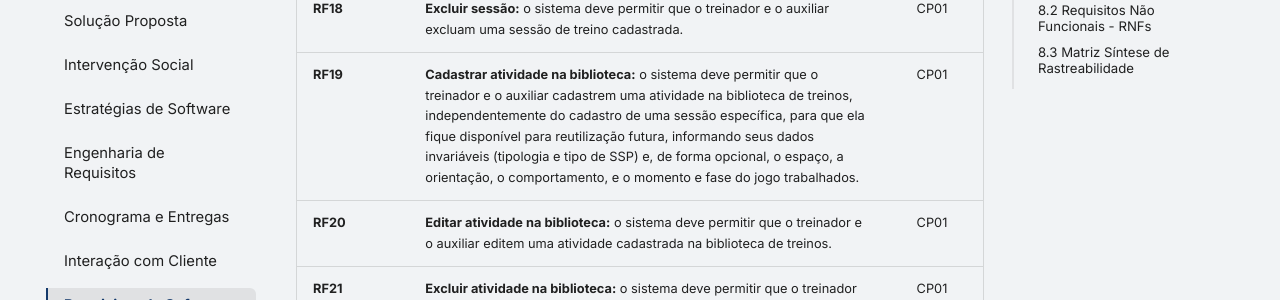
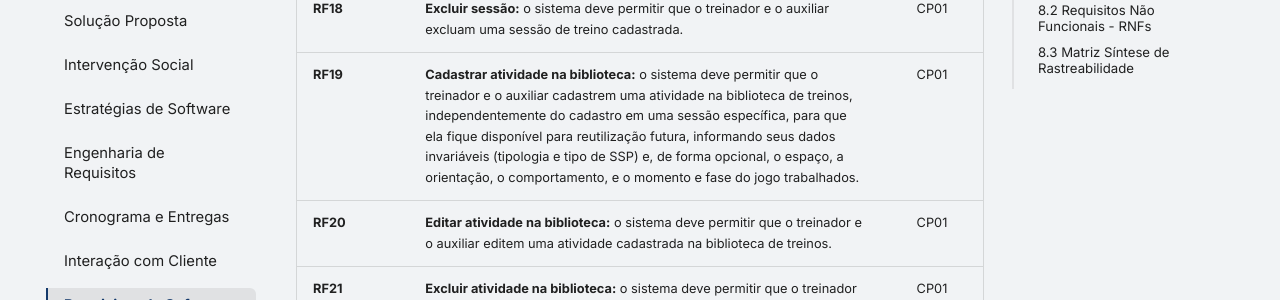
Before and after one commit to mdsreq-fga-unb/REQ-2026.2-T01-FutBoard, an MkDocs documentation site: the page built from docs/visao-produto/Requisitos-de-Software.md, in a window 1280 px wide and 900 px high, scrolled down 1826 px. Shown: the part 193-493 px from the top of the window. Built offline with MkDocs 1.6.1 and Material for MkDocs 9.7.7, drawn with Linux system fonts in a browser that asks for light colours.

Commit message:
docs: Esclarece uso do RF 19.

```diff
--- a/docs/visao-produto/Requisitos-de-Software.md
+++ b/docs/visao-produto/Requisitos-de-Software.md
@@ -30,7 +30,7 @@ Os requisitos funcionais abaixo descrevem as capacidades que o sistema deve ofer
 | **RF16**                  | **Cadastrar sessão:** o sistema deve permitir que o treinador e o auxiliar cadastrem uma nova sessão de treino vinculada à periodização (macrociclo, mesociclo e microciclo), contendo a data e o número sequencial da sessão.                                                                                                                                                                                                   | CP01 |
 | **RF17**                  | **Editar sessão:** o sistema deve permitir que o treinador e o auxiliar editem os dados de uma sessão de treino já cadastrada.                                                                                                                                                                                                                                                                                                   | CP01 |
 | **RF18**                  | **Excluir sessão:** o sistema deve permitir que o treinador e o auxiliar excluam uma sessão de treino cadastrada.                                                                                                                                                                                                                                                                                                                | CP01 |
-| **RF19**                  | **Cadastrar atividade na biblioteca:** o sistema deve permitir que o treinador e o auxiliar cadastrem uma atividade na biblioteca de treinos, independentemente do cadastro de uma sessão específica, para que ela fique disponível para reutilização futura, informando seus dados invariáveis (tipologia e tipo de SSP) e, de forma opcional, o espaço, a orientação, o comportamento, e o momento e fase do jogo trabalhados. | CP01 |
+| **RF19**                  | **Cadastrar atividade na biblioteca:** o sistema deve permitir que o treinador e o auxiliar cadastrem uma atividade na biblioteca de treinos, independentemente do cadastro em uma sessão específica, para que ela fique disponível para reutilização futura, informando seus dados invariáveis (tipologia e tipo de SSP) e, de forma opcional, o espaço, a orientação, o comportamento, e o momento e fase do jogo trabalhados. | CP01 |
 | **RF20**                  | **Editar atividade na biblioteca:** o sistema deve permitir que o treinador e o auxiliar editem uma atividade cadastrada na biblioteca de treinos.                                                                                                                                                                                                                                                                               | CP01 |
 | **RF21**                  | **Excluir atividade na biblioteca:** o sistema deve permitir que o treinador e o auxiliar excluam uma atividade cadastrada na biblioteca de treinos.                                                                                                                                                                                                                                                                             | CP01 |
 | <a id="rf22"></a>**RF22** | **Exibir indicador de treino:** o sistema deve exibir, para o treinador e o auxiliar, indicadores como número de sessões, minutos totais de treino, variabilidade de exercícios e número de execuções.                                                                                                                                                                                                                           | CP03 |
```
